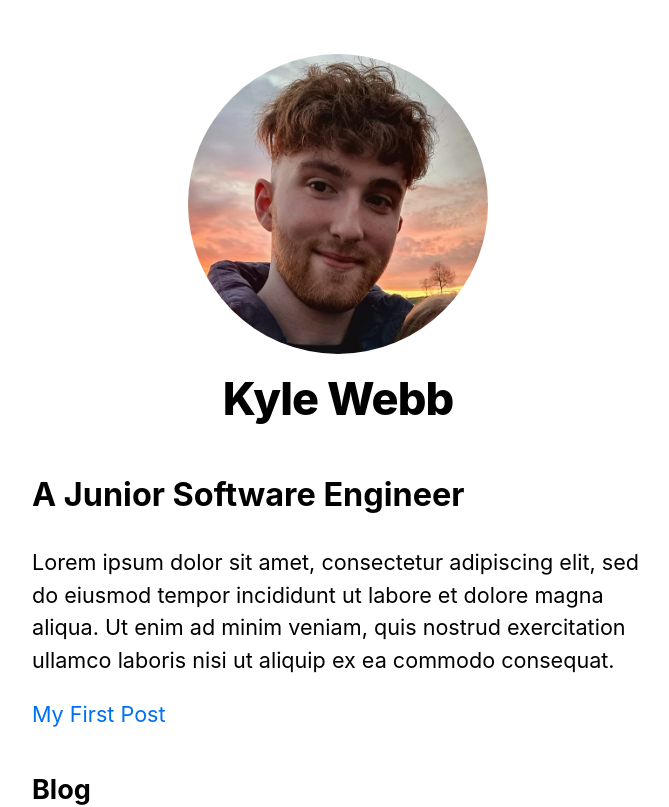
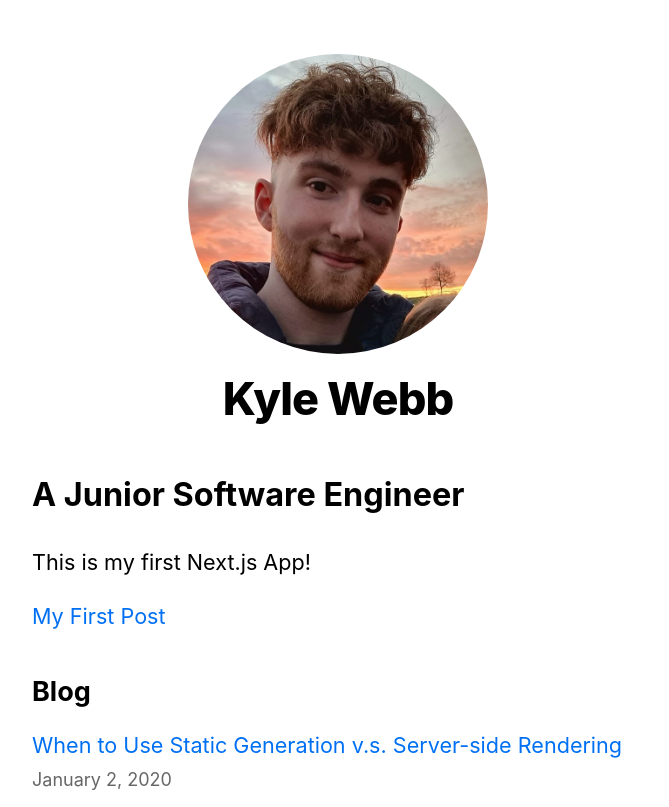
Before and after one commit to KyleWebb2000/App, a Next.js app: page / in a window 1280 px wide. Shown: the top 807 px of the page, without its empty margins (302-971 px from the left). Built offline with nearby package versions, Linux system fonts and the light colour scheme.

Commit message:
fix: Introduction changed

```diff
--- a/pages/index.js
+++ b/pages/index.js
@@ -23,7 +23,7 @@ export default function Home({ allPostsData }) {
       <section className={utilStyles.headingMd}>
         <h1>A Junior Software Engineer</h1>
         <p>
-        Lorem ipsum dolor sit amet, consectetur adipiscing elit, sed do eiusmod tempor incididunt ut labore et dolore magna aliqua. Ut enim ad minim veniam, quis nostrud exercitation ullamco laboris nisi ut aliquip ex ea commodo consequat.
+        This is my first Next.js App!
         </p>
         <p>
         <Link href="/posts/first-post">My First Post</Link>
```
